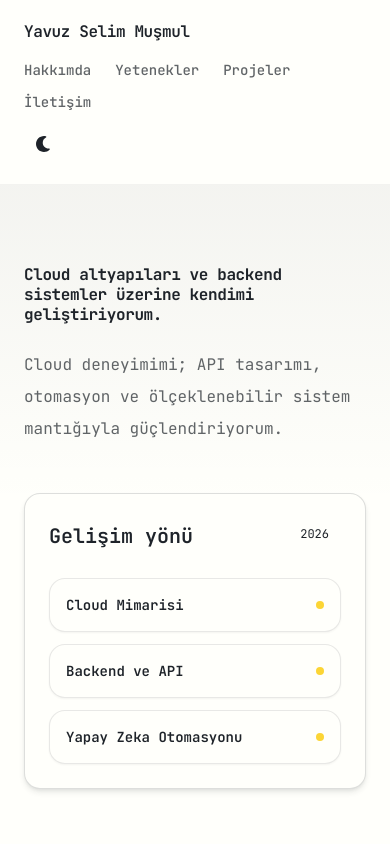
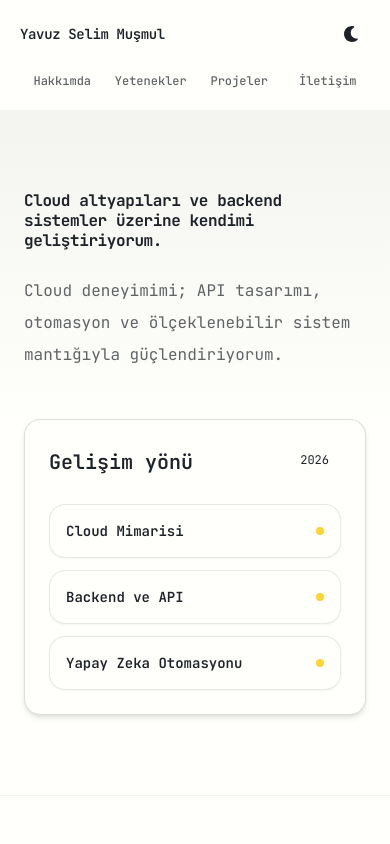
Before and after one commit to yavuzslmmsml/Portfolio, a React (Vite) app: page / in a window 390 px wide. Shown: the top 844 px of the page. Built offline with nearby package versions, Linux system fonts and the light colour scheme; the HTML template or start-up script is replaced by a standard one.

Commit message:
style: update 12 .

```diff
--- a/src/components/Header.jsx
+++ b/src/components/Header.jsx
@@ -5,53 +5,74 @@ const navLinks = [
   { label: 'İletişim', href: '#contact' },
 ];
 
+function ThemeButton({ isDarkMode, onToggleMode, label, className = '' }) {
+  return (
+    <button
+      type="button"
+      onClick={onToggleMode}
+      className={`group inline-flex h-9 w-9 shrink-0 items-center justify-center rounded-md bg-transparent text-[#1E2329] transition-colors duration-300 ease-in-out hover:text-[#FCD535] focus:outline-none sm:h-10 sm:w-10 dark:text-white dark:hover:text-[#FCD535] ${className}`}
+      aria-label={label}
+      title={label}
+    >
+      <svg
+        aria-hidden="true"
+        viewBox="0 0 640 640"
+        className="h-5 w-5 fill-current transition-colors duration-300 ease-in-out"
+      >
+        {isDarkMode ? (
+          <path d="M320 32C328.4 32 336.3 36.4 340.6 43.7L396.1 136.3L500.9 110C509.1 108 517.8 110.4 523.7 116.3C529.6 122.2 532 131 530 139.1L503.7 243.8L596.4 299.3C603.6 303.6 608.1 311.5 608.1 319.9C608.1 328.3 603.7 336.2 596.4 340.5L503.7 396.1L530 500.8C532 509 529.6 517.7 523.7 523.6C517.8 529.5 509 532 500.9 530L396.2 503.7L340.7 596.4C336.4 603.6 328.5 608.1 320.1 608.1C311.7 608.1 303.8 603.7 299.5 596.4L243.9 503.7L139.2 530C131 532 122.4 529.6 116.4 523.7C110.4 517.8 108 509 110 500.8L136.2 396.1L43.6 340.6C36.4 336.2 32 328.4 32 320C32 311.6 36.4 303.7 43.7 299.4L136.3 243.9L110 139.1C108 130.9 110.3 122.3 116.3 116.3C122.3 110.3 131 108 139.2 110L243.9 136.2L299.4 43.6L301.2 41C305.7 35.3 312.6 31.9 320 31.9zM320 176C240.5 176 176 240.5 176 320C176 399.5 240.5 464 320 464C399.5 464 464 399.5 464 320C464 240.5 399.5 176 320 176zM320 416C267 416 224 373 224 320C224 267 267 224 320 224C373 224 416 267 416 320C416 373 373 416 320 416z" />
+        ) : (
+          <path d="M320 64C178.6 64 64 178.6 64 320C64 461.4 178.6 576 320 576C388.8 576 451.3 548.8 497.3 504.6C504.6 497.6 506.7 486.7 502.6 477.5C498.5 468.3 488.9 462.6 478.8 463.4C473.9 463.8 469 464 464 464C362.4 464 280 381.6 280 280C280 207.9 321.5 145.4 382.1 115.2C391.2 110.7 396.4 100.9 395.2 90.8C394 80.7 386.6 72.5 376.7 70.3C358.4 66.2 339.4 64 320 64z" />
+        )}
+      </svg>
+    </button>
+  );
+}
+
 export default function Header({ isDarkMode, onToggleMode }) {
+  const themeLabel = isDarkMode ? 'Açık moda geç' : 'Koyu moda geç';
+
   return (
     <header className="border-b border-[#1E2329]/5 bg-[#FFFFFB] duration-300 dark:bg-[#1E2329]">
-      <div className="mx-auto flex max-w-7xl flex-col gap-4 px-6 py-5 sm:flex-row sm:items-center sm:justify-between lg:px-8">
-        <a
-          href="#home"
-          className="text-base font-semibold tracking-tight text-[#1E2329] transition-colors duration-300 ease-in-out hover:text-[#FCD535] dark:text-white"
-        >
-          Yavuz Selim Muşmul
-        </a>
+      <div className="mx-auto flex max-w-7xl flex-col gap-4 px-5 py-4 sm:flex-row sm:items-center sm:justify-between sm:px-6 sm:py-5 lg:px-8">
+        <div className="flex w-full items-center justify-between gap-4 sm:w-auto">
+          <a
+            href="#home"
+            className="min-w-0 truncate text-sm font-semibold tracking-tight text-[#1E2329] transition-colors duration-300 ease-in-out hover:text-[#FCD535] sm:text-base dark:text-white"
+          >
+            Yavuz Selim Muşmul
+          </a>
 
-        <div className="flex flex-wrap items-center gap-x-6 gap-y-3">
-          <nav aria-label="Ana menü">
-            <ul className="flex flex-wrap items-center gap-x-6 gap-y-3 text-sm font-medium text-[#1E2329]/70 dark:text-white/70">
+          <ThemeButton
+            isDarkMode={isDarkMode}
+            onToggleMode={onToggleMode}
+            label={themeLabel}
+            className="sm:hidden"
+          />
+        </div>
+
+        <div className="flex w-full items-center sm:w-auto sm:gap-x-6">
+          <nav className="w-full sm:w-auto" aria-label="Ana menü">
+            <ul className="grid grid-cols-4 items-center gap-1 text-center text-[12px] font-medium text-[#1E2329]/70 sm:flex sm:flex-wrap sm:gap-x-6 sm:gap-y-3 sm:text-left sm:text-sm dark:text-white/70">
               {navLinks.map((link) => (
-                <li key={link.href}>
+                <li key={link.href} className="min-w-0">
                   <a
                     href={link.href}
-                    className="transition-colors duration-300 ease-in-out hover:text-[#1E2329] focus:outline-none focus:ring-2 focus:ring-[#FCD535] focus:ring-offset-4 dark:hover:text-white dark:focus:ring-offset-[#1E2329]"
+                    className="block truncate rounded-sm px-1 py-1 transition-colors duration-300 ease-in-out hover:text-[#1E2329] focus:outline-none focus:ring-2 focus:ring-[#FCD535] focus:ring-offset-4 dark:hover:text-white dark:focus:ring-offset-[#1E2329]"
                   >
                     {link.label}
-
                   </a>
                 </li>
               ))}
             </ul>
           </nav>
 
-          <button
-            type="button"
-            onClick={onToggleMode}
-            className="group inline-flex h-10 w-10 items-center justify-center rounded-md bg-transparent text-[#1E2329] transition-colors duration-300 ease-in-out hover:text-[#FCD535] focus:outline-none dark:text-white dark:hover:text-[#FCD535]"
-            aria-label={isDarkMode ? 'Açık moda geç' : 'Koyu moda geç'}
-            title={isDarkMode ? 'Açık moda geç' : 'Koyu moda geç'}
-          >
-            <svg
-              aria-hidden="true"
-              viewBox="0 0 640 640"
-              className="h-5 w-5 fill-current transition-colors duration-300 ease-in-out"
-            >
-              {isDarkMode ? (
-                <path d="M320 32C328.4 32 336.3 36.4 340.6 43.7L396.1 136.3L500.9 110C509.1 108 517.8 110.4 523.7 116.3C529.6 122.2 532 131 530 139.1L503.7 243.8L596.4 299.3C603.6 303.6 608.1 311.5 608.1 319.9C608.1 328.3 603.7 336.2 596.4 340.5L503.7 396.1L530 500.8C532 509 529.6 517.7 523.7 523.6C517.8 529.5 509 532 500.9 530L396.2 503.7L340.7 596.4C336.4 603.6 328.5 608.1 320.1 608.1C311.7 608.1 303.8 603.7 299.5 596.4L243.9 503.7L139.2 530C131 532 122.4 529.6 116.4 523.7C110.4 517.8 108 509 110 500.8L136.2 396.1L43.6 340.6C36.4 336.2 32 328.4 32 320C32 311.6 36.4 303.7 43.7 299.4L136.3 243.9L110 139.1C108 130.9 110.3 122.3 116.3 116.3C122.3 110.3 131 108 139.2 110L243.9 136.2L299.4 43.6L301.2 41C305.7 35.3 312.6 31.9 320 31.9zM320 176C240.5 176 176 240.5 176 320C176 399.5 240.5 464 320 464C399.5 464 464 399.5 464 320C464 240.5 399.5 176 320 176zM320 416C267 416 224 373 224 320C224 267 267 224 320 224C373 224 416 267 416 320C416 373 373 416 320 416z" />
-              ) : (
-                <path d="M320 64C178.6 64 64 178.6 64 320C64 461.4 178.6 576 320 576C388.8 576 451.3 548.8 497.3 504.6C504.6 497.6 506.7 486.7 502.6 477.5C498.5 468.3 488.9 462.6 478.8 463.4C473.9 463.8 469 464 464 464C362.4 464 280 381.6 280 280C280 207.9 321.5 145.4 382.1 115.2C391.2 110.7 396.4 100.9 395.2 90.8C394 80.7 386.6 72.5 376.7 70.3C358.4 66.2 339.4 64 320 64z" />
-              )}
-            </svg>
-          </button>
+          <ThemeButton
+            isDarkMode={isDarkMode}
+            onToggleMode={onToggleMode}
+            label={themeLabel}
+            className="hidden sm:inline-flex"
+          />
         </div>
       </div>
     </header>
--- a/src/components/SkillSlider.jsx
+++ b/src/components/SkillSlider.jsx
@@ -34,19 +34,19 @@ export default function SkillSlider() {
           {[0, 1, 2, 3].map((group) => (
             <div
               key={group}
-              className="flex shrink-0 items-center gap-14 pr-14"
+              className="flex shrink-0 items-center gap-7 pr-7 sm:gap-14 sm:pr-14"
               aria-hidden={group === 1}
             >
               {sliderSkills.map((skill) => (
                 <div
                   key={`${group}-${skill.name}`}
-                  className={`relative flex h-20 ${skill.wide ? 'w-56' : 'w-36'} items-center justify-center`}
+                  className={`relative flex h-16 ${skill.wide ? 'w-40 sm:w-56' : 'w-24 sm:w-36'} items-center justify-center sm:h-20`}
                   title={skill.name}
                 >
                   <img
                     src={skill.logo}
                     alt={skill.name}
-                    className={`max-h-16 max-w-full object-contain ${
+                    className={`max-h-10 max-w-[82%] object-contain sm:max-h-16 sm:max-w-full ${
                       skill.darkLogo ? 'dark:hidden' : ''
                     } ${skill.invertInDark ? 'dark:brightness-0 dark:invert' : ''}`}
                   />
@@ -54,7 +54,7 @@ export default function SkillSlider() {
                     <img
                       src={skill.darkLogo}
                       alt={skill.name}
-                      className="hidden max-h-16 max-w-full object-contain dark:block"
+                      className="hidden max-h-10 max-w-[82%] object-contain sm:max-h-16 sm:max-w-full dark:block"
                     />
                   )}
                 </div>
```
